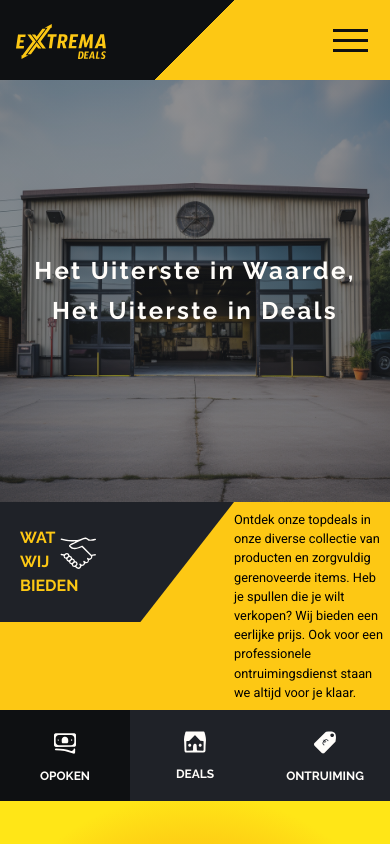
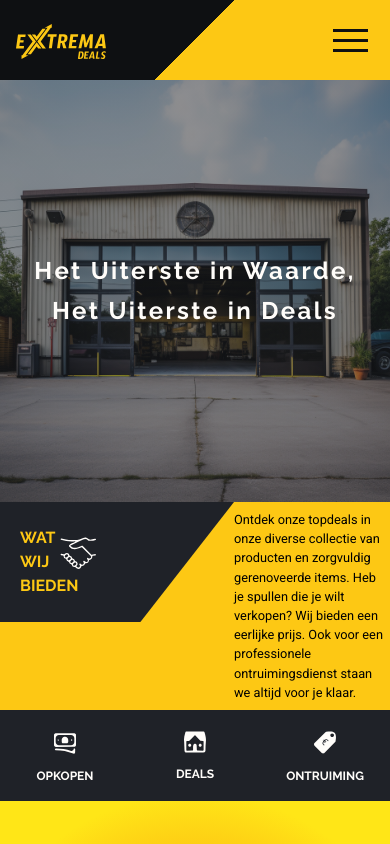
Before and after one commit to shipon-islam/extrema-deals, a React (Vite) app: page / in a window 390 px wide. Shown: the top 844 px of the page. Built offline with nearby package versions, Linux system fonts and the light colour scheme.

Commit message:
cta-btn updated

```diff
--- a/src/pages/deals/Deals.jsx
+++ b/src/pages/deals/Deals.jsx
@@ -1,5 +1,11 @@
-import React from "react";
+import { useEffect } from "react";
 
 export default function Deals() {
+  useEffect(() => {
+    window.scrollTo({
+      behavior: "smooth",
+      top: 0,
+    });
+  }, []);
   return <main className="min-h-[80vh]">deals</main>;
 }
--- a/src/pages/home/sections/CTABarSmDevices.jsx
+++ b/src/pages/home/sections/CTABarSmDevices.jsx
@@ -23,8 +23,11 @@ export default function CTABarSmDevices() {
     thisButton.classList.add("bg-primary-black");
     thisBtnIcon.classList.add("fill-primary-yellow");
     thisBtnText.classList.add("text-primary-yellow");
-    if (thisBtnText.innerText.toUpperCase() !== "DEALS") {
-      handleClick(thisBtnText.innerText.toUpperCase());
+    const categoryBtnText = thisBtnText.innerText.toUpperCase();
+    if (categoryBtnText === "DEALS") {
+      navigate("/deals");
+    } else {
+      navigate("/diensten", { state: { id: categoryBtnText } });
     }
   };
   return (
@@ -65,7 +68,7 @@ export default function CTABarSmDevices() {
         ref={crtContainerRef}
         className="grid grid-cols-3 items-center bg-secondary-black text-primary-white"
       >
-        <button onClick={handleCtaBtn} className="bg-primary-black py-4">
+        <button onClick={handleCtaBtn} className="py-4">
           <svg
             className="w-[22px] mx-auto sm:w-6"
             width="45"
@@ -80,7 +83,7 @@ export default function CTABarSmDevices() {
             <path d="M38.5025 61.3242C39.7803 60.7686 41.1136 60.4909 42.5025 60.4909C46.2248 60.3797 47.7525 62.1575 47.0859 65.8242L46.0859 70.9075C45.9417 71.5798 45.618 72.2024 45.1504 72.707C44.6827 73.2116 44.0892 73.5788 43.4349 73.7682C42.7806 73.9576 42.0908 73.9619 41.4412 73.7807C40.7916 73.5995 40.2074 73.2397 39.7525 72.7409L36.8359 69.4909C36.2902 68.8898 35.8939 68.1686 35.679 67.3857C35.4642 66.6029 35.4368 65.7805 35.5991 64.9851C35.7614 64.1897 36.1089 63.4437 36.6133 62.8077C37.1178 62.1716 37.765 61.6634 38.5025 61.3242Z" />
             <path d="M175.753 174.408C186.197 170.63 191.975 164.269 193.086 155.324C193.367 153.455 194.343 151.762 195.818 150.581C197.294 149.401 199.161 148.822 201.046 148.958C202.931 149.095 204.694 149.939 205.984 151.32C207.274 152.701 207.995 154.518 208.003 156.408L207.419 187.241C207.366 189.486 206.77 191.685 205.683 193.649C204.596 195.613 203.051 197.283 201.18 198.513C199.31 199.744 197.17 200.499 194.947 200.713C192.723 200.927 190.483 200.593 188.419 199.741C135.03 177.852 78.3636 166.796 18.4192 166.574C15.8081 166.574 13.6692 166.019 12.0025 164.908C6.89142 161.519 6.66919 157.463 11.3359 152.741C12.5652 151.514 14.2135 150.825 15.9192 150.824C68.0859 150.38 118.864 158.296 168.253 174.574C170.753 175.408 173.253 175.352 175.753 174.408Z" />
           </svg>
-          <h1 className="text-[12px] sm:text-sm font-bold mt-1.5">OPOKEN</h1>
+          <h1 className="text-[12px] sm:text-sm font-bold mt-1.5">OPKOPEN</h1>
         </button>
         <button onClick={handleCtaBtn} className="py-4">
           <svg
--- a/src/pages/ontruiming-form/OntruimingForm.jsx
+++ b/src/pages/ontruiming-form/OntruimingForm.jsx
@@ -96,7 +96,7 @@ export default function OntruimingForm() {
             <div className="grid md:grid-cols-[1fr_2fr] gap-x-8">
               <div>
                 <input
-                  className="input-class text-gray-400"
+                  className="input-class text-primary-black"
                   type="text"
                   defaultValue="Ontruiming"
                   readOnly
--- a/src/pages/opkopen-form/OpkopenForm.jsx
+++ b/src/pages/opkopen-form/OpkopenForm.jsx
@@ -95,7 +95,7 @@ export default function OpkopenForm() {
             <div className="grid md:grid-cols-[1fr_2fr] gap-x-8">
               <div>
                 <input
-                  className="input-class text-gray-400"
+                  className="input-class text-primary-black"
                   type="text"
                   defaultValue="Opkopen"
                   placeholder="Opkopen"
```
